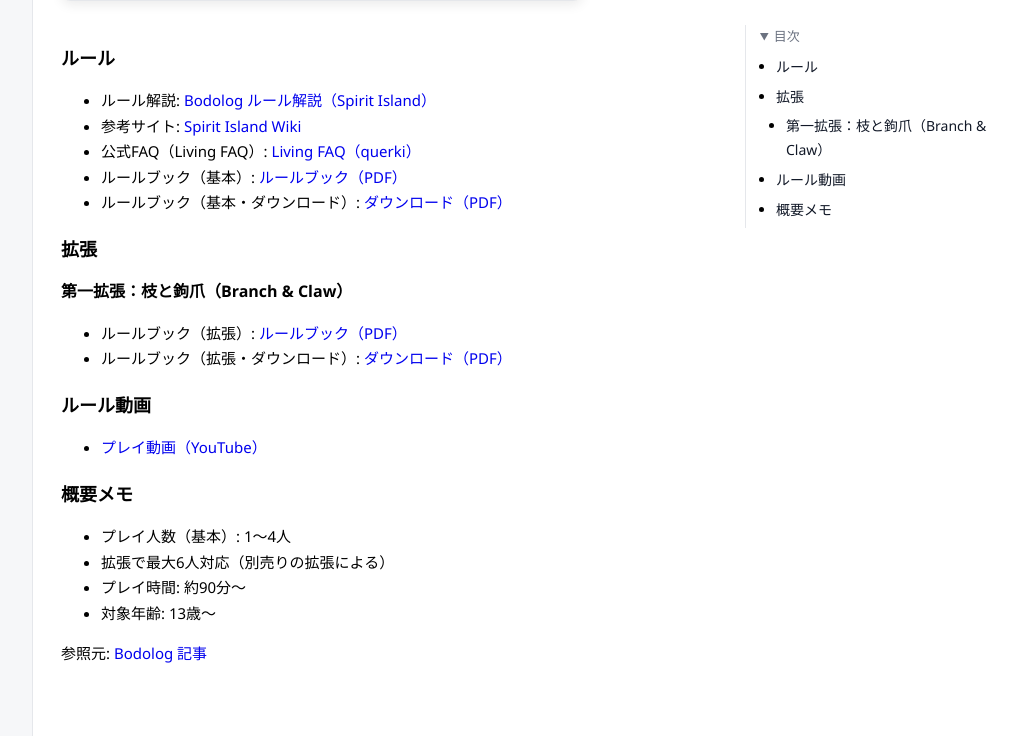
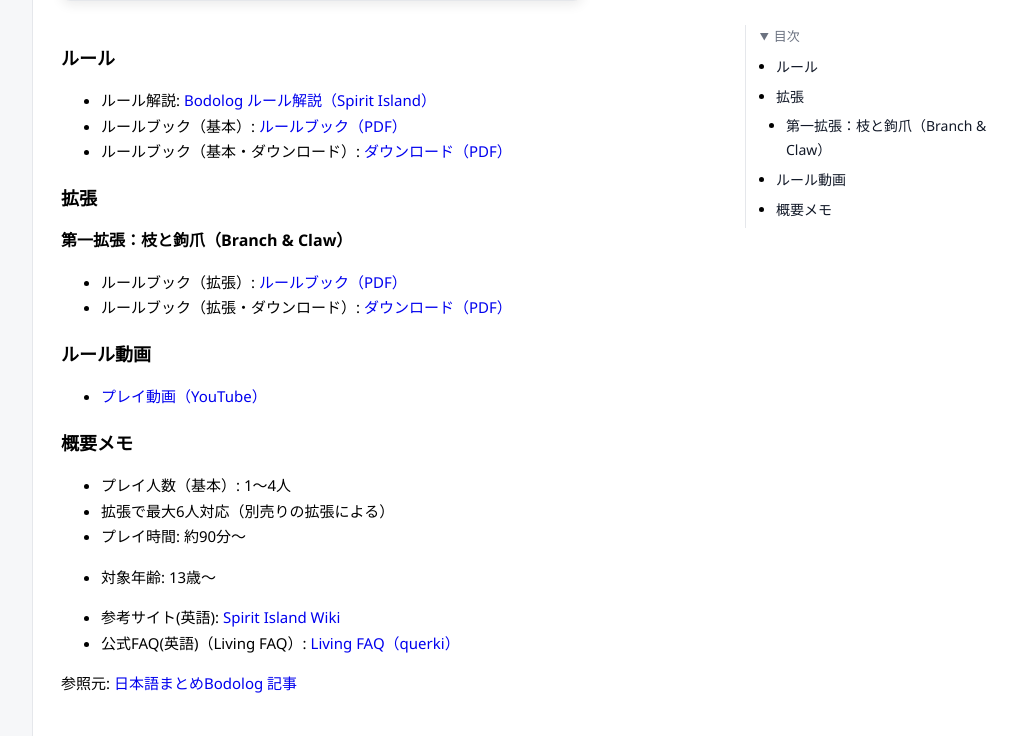
Before and after one commit to weiss-schwarz-house/weiss-schwarz-house, a Jekyll site: the page built from games/spirit-island.md, in a window 1280 px wide and 1204 px high. Shown: the part 468-1204 px from the top of the window, without its empty margins (247-1264 px from the left). Built offline with Jekyll 4.4.1, drawn with Linux system fonts in a browser that asks for light colours.

Commit message:
スピリッドアイランド修正

```diff
--- a/games/spirit-island.md
+++ b/games/spirit-island.md
@@ -45,4 +43,8 @@ thumbnail_alt: "スピリット・アイランド サムネイル"
 - プレイ時間: 約90分〜
 - 対象年齢: 13歳〜
 
-参照元: [Bodolog 記事]({{ page.source_url }})
+
+- 参考サイト(英語): [Spirit Island Wiki](https://spiritislandwiki.com/)
+- 公式FAQ(英語)（Living FAQ）: [Living FAQ（querki）](https://querki.net/u/darker/spirit-island-faq/#!spirit-island-faq)
+
+参照元: [日本語まとめBodolog 記事]({{ page.source_url }})
```
Also changed, not shown: other parts of games/spirit-island.md (+0 -2 lines).
